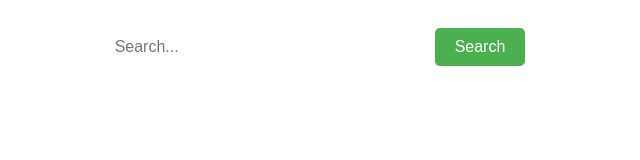
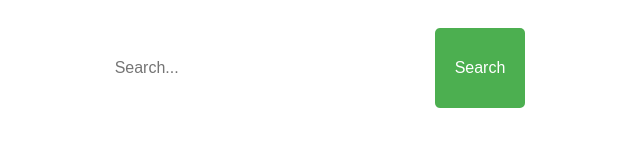
Before and after one commit to zunairahnuba/firstassignmentflowershop, a plain HTML site: page veryown.html in a window 1280 px wide. Shown: the whole page, without its empty margins (325-965 px from the left). Drawn offline with Linux system fonts and the light colour scheme.

Commit message:
Search bar modification

```diff
--- a/index.css
+++ b/index.css
@@ -344,11 +344,12 @@ display: flex;
 }
 
 .search-input {
-  width: 300px;
+  width: 2000px;
+  height: 60px;
   padding: 10px;
   border: none;
   border-radius: 5px;
-  font-size: 16px;
+  font-size: 30px;
 }
 
 .search-button {
@@ -357,7 +358,7 @@ display: flex;
   border-radius: 5px;
   background-color:rgb(243, 87, 113);
   color: white;
-  font-size: 16px;
+  font-size: 30px;
   margin-left: 10px;
   cursor: pointer;
 }
```
